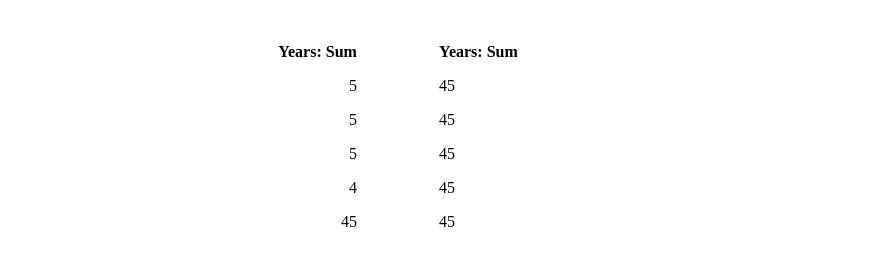
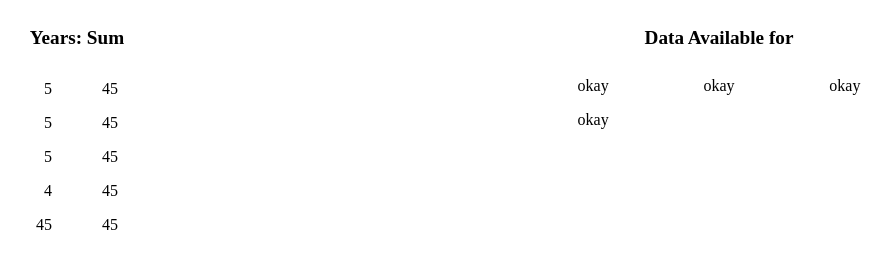
Before and after one commit to MuhammadHamzaAmir/SN-Scripts, a plain HTML site: page UI Macro/viewYears.html in a window 1280 px wide. Shown: the whole page, without its empty margins (242-1133 px from the left). Drawn offline with Linux system fonts and the light colour scheme.

Commit message:
changed layout

```diff
--- a/UI Macro/viewYears.html
+++ b/UI Macro/viewYears.html
@@ -7,28 +7,64 @@
             grid-template-columns: 1fr 1fr;
             grid-gap: 20px;
         }
+
+        .grid-container-available {
+            display: grid;
+            grid-template-columns: repeat(3, 1fr);
+            grid-gap: 10px;
+        }
+
+        .main-grid {
+            display: grid;
+            grid-template-columns: 1fr 1fr;
+            grid-gap: 20px;
+        }
+
         .yearscol1 {
             text-align: end;
             padding-right: 5%;
             padding-top: 3%;
         }
+
         .yearscol2 {
             text-align: start;
             padding-left: 5%;
             padding-top: 3%;
         }
-        .title-p {
-            font-size: 1em;
+
+        .title-years {
+            font-size: 1.2em;
             font-weight: bold;
-            margin-bottom: 2%;
+            margin-bottom: 1%;
+            text-align: center;
+        }
+
+        .datacol1 {
+            text-align: end;
+            padding-top: 3%;
+        }
+
+        .datacol2 {
+            text-align: center;
+            padding-top: 3%;
+        }
+
+        .datacol3 {
+            text-align: start;
+            padding-top: 3%;
         }
     </style>
 </head>
 
 <body>
+
+    <div class="main-grid">
+        <div>
+            <div>
+                <p class="title-years" id="year-sum">Years: Sum</p>
+            </div>
             <div class="grid-container">
                 <div class="yearscol1">
-            <p class="title-p">Years: Sum</p>
                     <p id="year1">5</p>
                     <p id="year2">5</p>
                     <p id="year3">5</p>
@@ -36,7 +72,6 @@
                     <p id="year5">45</p>
                 </div>
                 <div class="yearscol2">
-            <p class="title-p">Years: Sum</p>
                     <p id="year6">45</p>
                     <p id="year7">45</p>
                     <p id="year8">45</p>
@@ -44,6 +79,36 @@
                     <p id="year10">45</p>
                 </div>
             </div>
+        </div>
+
+        <div>
+            <div>
+                <p class="title-years" id="years-avg">Data Available for</p>
+            </div>
+            <div class="grid-container-available">
+                <div class="datacol1" id="data-avail-1">
+                    <p id="para1">okay</p>
+                </div>
+                <div class="datacol2" id="data-avail-2">
+                    <p id="para2">okay</p>
+                </div>
+                <div class="datacol3" id="data-avail-3">
+                    <p id="para3">okay</p>
+                </div>
+            </div>
+        </div>
+
+    </div>
+
+    <script>
+        var para = document.createElement("p");
+        para.id = "para1";
+        var node = document.createTextNode("okay");
+        para.appendChild(node);
+        var element = document.getElementById("data-avail-1");
+        element.appendChild(para);
+    </script>
+
 </body>
 
 </html>
```
Lines whose indentation alone changed are shown as unchanged.
